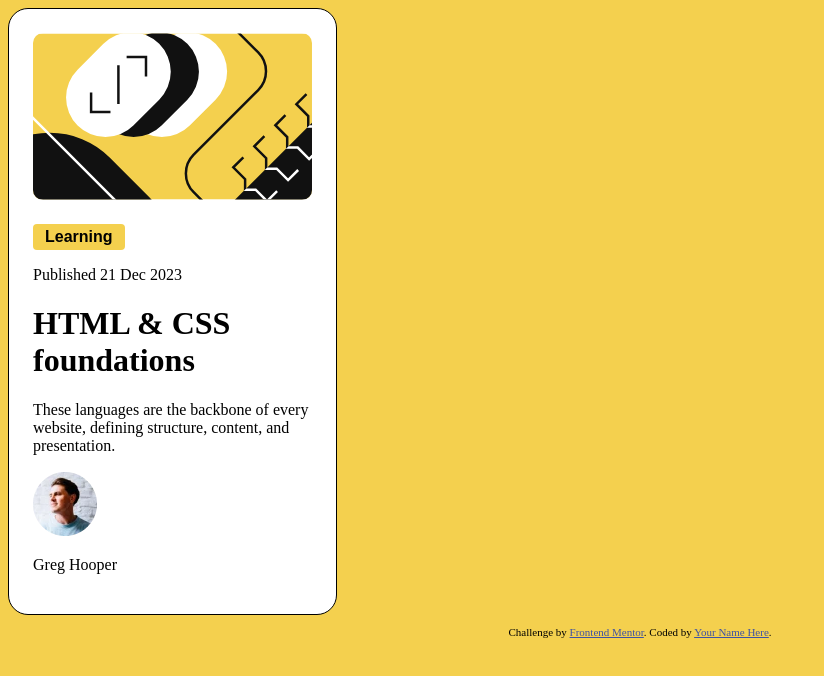
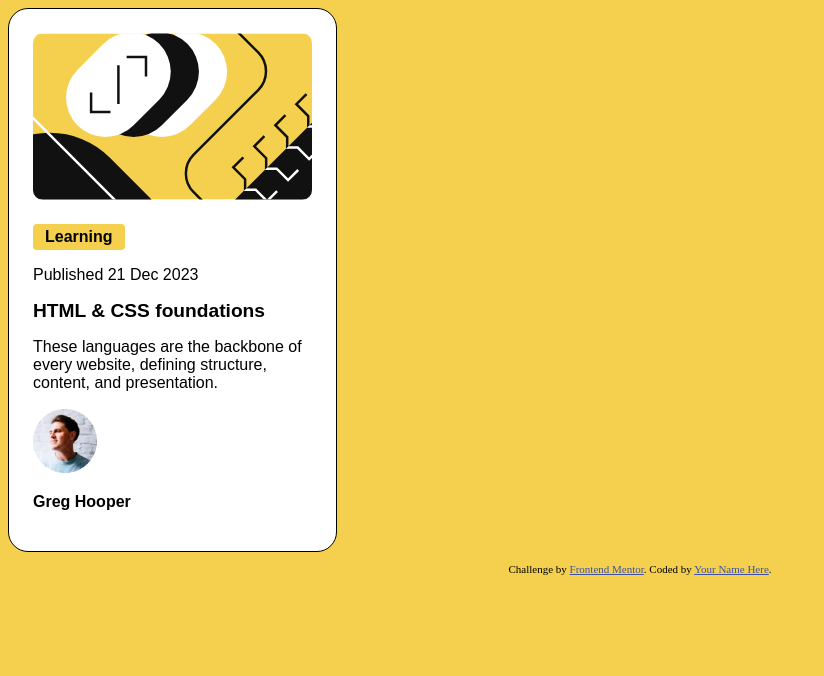
Before and after one commit to cdGuilherme/blog-preview-card-challenge, a plain HTML site: page index.html in a window 1280 px wide. Shown: the whole page, without its empty margins (0-824 px from the left). Drawn offline with Linux system fonts and the light colour scheme.

Commit message:
Update fonts

```diff
--- a/index.html
+++ b/index.html
@@ -15,11 +15,11 @@
       <div class="content">
         <div class="category figtree-800">Learning</div>
 
-        <p>Published 21 Dec 2023</p>
+        <p class="figtree-500">Published 21 Dec 2023</p>
 
-        <h1>HTML & CSS foundations</h1>
+        <h1 class="figtree-800">HTML & CSS foundations</h1>
 
-        <p>
+        <p class="figtree-500">
           These languages are the backbone of every website, defining structure, content, and
           presentation.
         </p>
@@ -28,7 +28,7 @@
       <div class="author">
         <img src="assets/images/image-avatar.webp" />
 
-        <p>Greg Hooper</p>
+        <p class="figtree-800">Greg Hooper</p>
       </div>
     </div>
 
--- a/style.css
+++ b/style.css
@@ -40,6 +40,10 @@ body {
   background-color: hsl(47, 88%, 63%);
 }
 
+h1 {
+  font-size: 1.2em;
+}
+
 .attribution {
   font-size: 11px;
   text-align: center;
```
